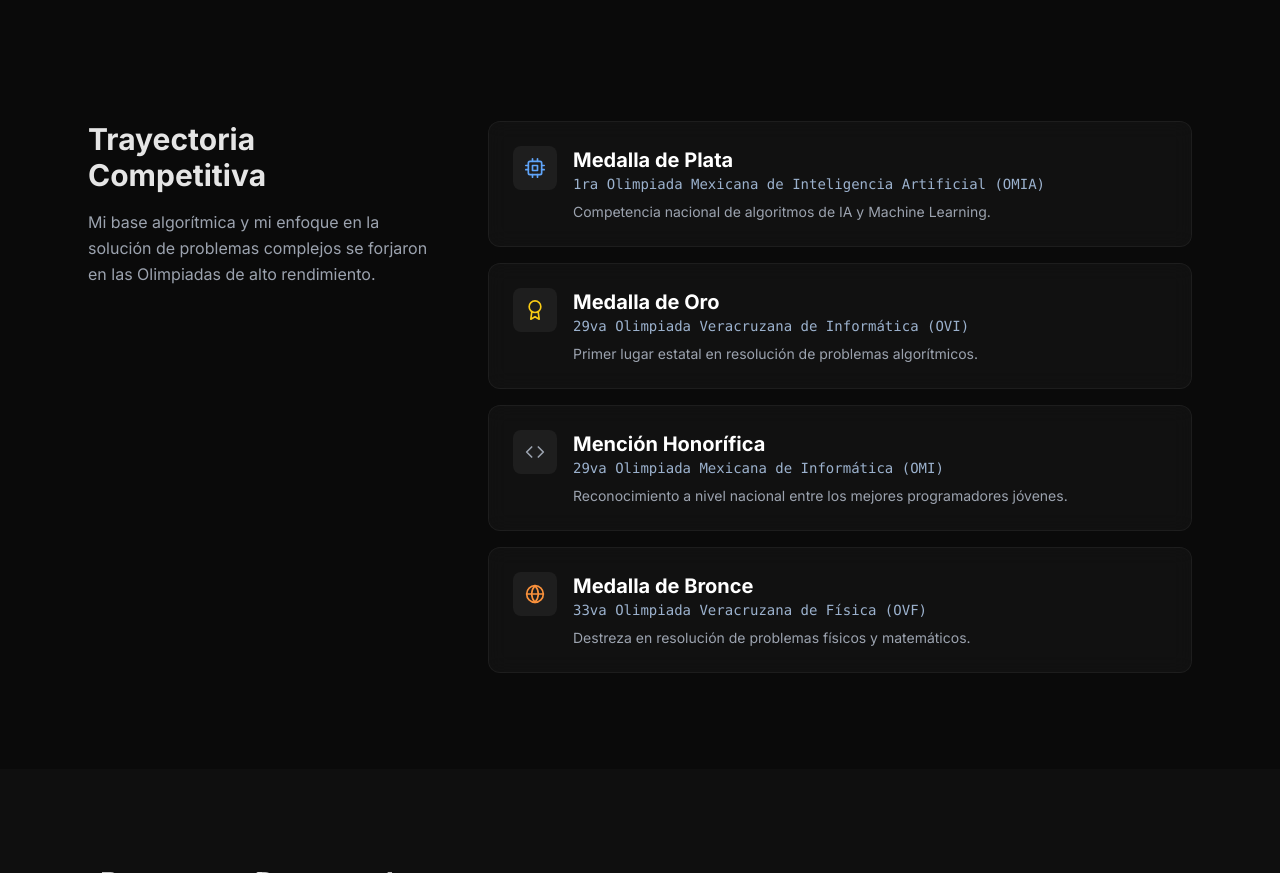
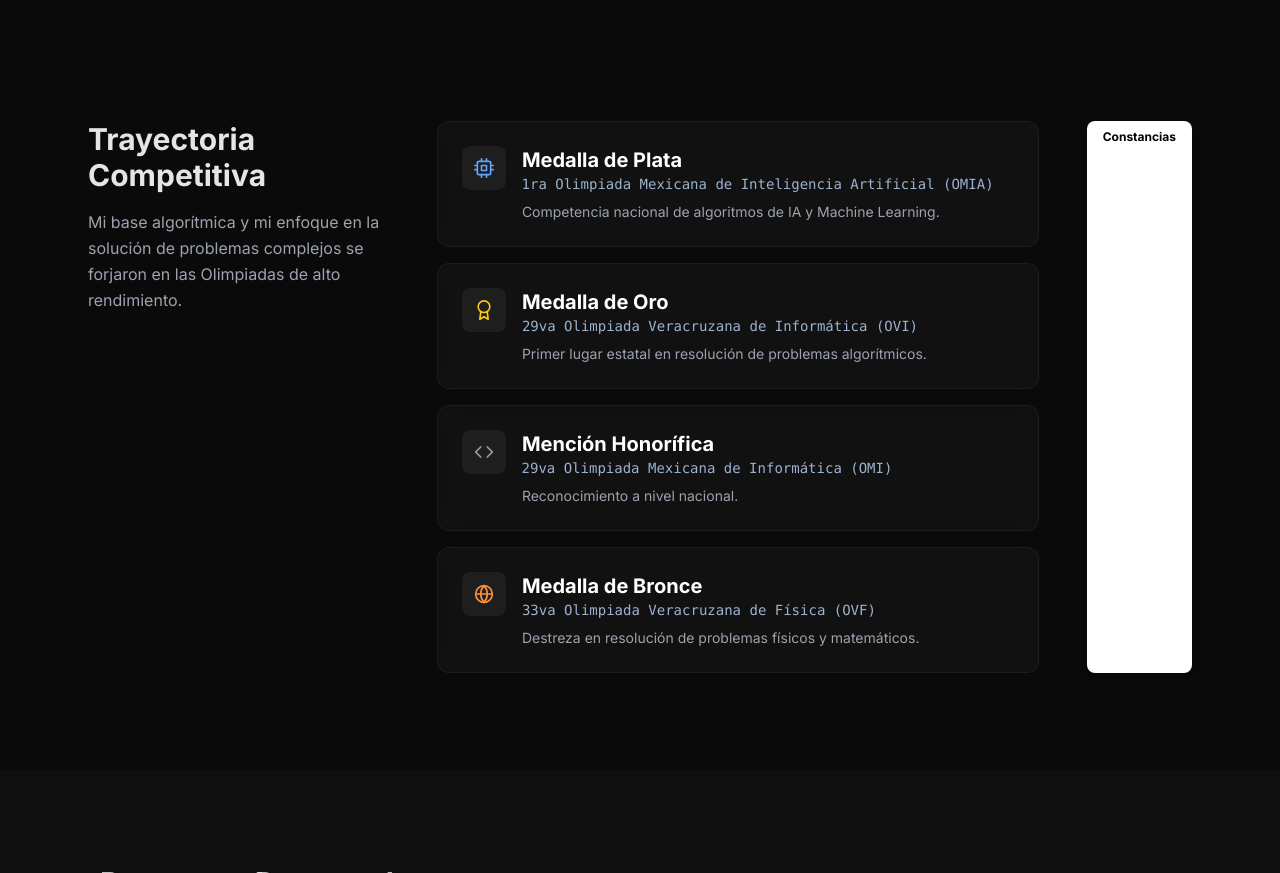
Before and after one commit to Chantynp/Chantynp, a plain HTML site: page index.html in a window 1280 px wide. Shown: the part 1380-2253 px from the top of the page. Drawn offline with nearby package versions, Linux system fonts and the light colour scheme.

Commit message:
Update index.html
Added awards drive button.

```diff
--- a/index.html
+++ b/index.html
@@ -67,7 +67,7 @@
                 <span class="gradient-text">soluciones reales.</span>
             </h1>
             <p class="text-xl text-gray-400 max-w-2xl leading-relaxed mb-8">
-                Soy <strong class="text-white">Santiago Navarro</strong>. Me enfoco en algoritmos complejos, inteligencia artificial y desarrollo de aplicaciones móviles. Mi base en Olimpiadas me permite enfocarme en la resolución de problemas de alto rendimiento.
+                Soy <strong class="text-white">Santiago Navarro Pulido</strong>. Me enfoco en algoritmos complejos, inteligencia artificial y desarrollo de aplicaciones móviles. Mi base en Olimpiadas me permite enfocarme en la resolución de problemas de alto rendimiento.
             </p>
 
             <div class="flex gap-4">
@@ -201,7 +201,7 @@
                         <div>
                             <h3 class="text-xl font-bold text-white group-hover:text-blue-400 transition-colors">Mención Honorífica</h3>
                             <p class="text-sm text-blue-200/80 font-mono mb-2">29va Olimpiada Mexicana de Informática (OMI)</p>
-                            <p class="text-gray-400 text-sm">Reconocimiento a nivel nacional entre los mejores programadores jóvenes.</p>
+                            <p class="text-gray-400 text-sm">Reconocimiento a nivel nacional.</p>
                         </div>
                     </div>
                 </div>
@@ -220,6 +220,9 @@
                 </div>
 
             </div>
+            <a href="https://drive.google.com/drive/folders/1-tipyUoz_2v4DsNmOwWxEdLK7oTSJrKf?usp=drive_link" class="px-4 py-2 bg-white text-black text-xs font-bold rounded-lg hover:bg-gray-200 transition-colors shadow-lg">
+                Constancias
+            </a>
         </div>
     </section>
 
```
